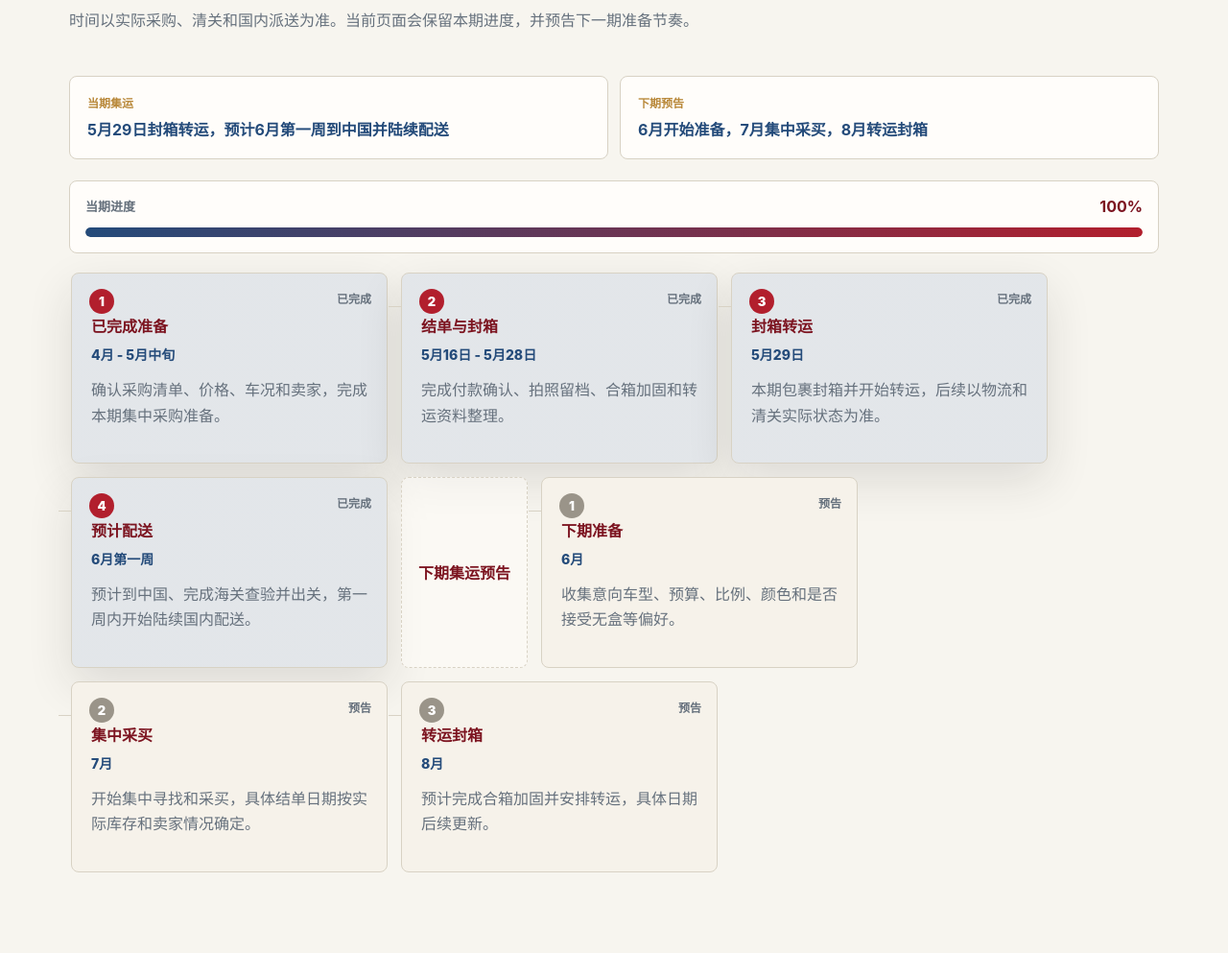
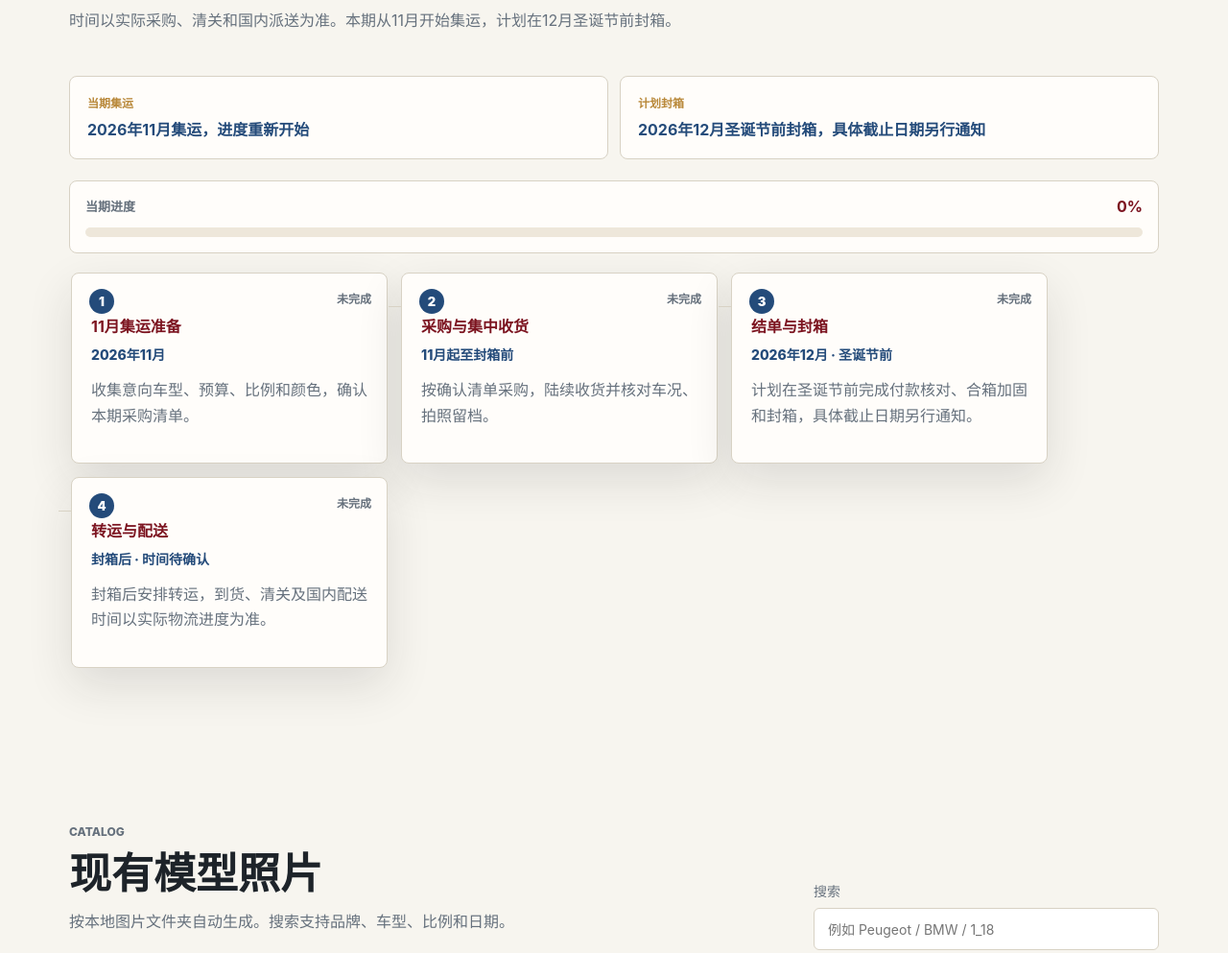
Before and after one commit to Yulei-cn/car-model-website, a website: page index.html in a window 1280 px wide. Shown: the part 860-1853 px from the top of the page at 96% size. Drawn offline with Linux system fonts and the light colour scheme.

Commit message:
Reset shipping progress for November and pre-Christmas packing

```diff
--- a/app.js
+++ b/app.js
@@ -22,65 +22,35 @@ document.querySelector("#year").textContent = new Date().getFullYear();
 const config = {
   currentShipping: [
     {
-      title: "已完成准备",
-      date: "4月 - 5月中旬",
-      text: "确认采购清单、价格、车况和卖家，完成本期集中采购准备。",
-      start: "2026-04-01",
-      end: "2026-05-15",
+      title: "11月集运准备",
+      date: "2026年11月",
+      text: "收集意向车型、预算、比例和颜色，确认本期采购清单。",
+      progress: 0,
+    },
+    {
+      title: "采购与集中收货",
+      date: "11月起至封箱前",
+      text: "按确认清单采购，陆续收货并核对车况、拍照留档。",
+      progress: 0,
     },
     {
       title: "结单与封箱",
-      date: "5月16日 - 5月28日",
-      text: "完成付款确认、拍照留档、合箱加固和转运资料整理。",
-      start: "2026-05-16",
-      end: "2026-05-28",
+      date: "2026年12月 · 圣诞节前",
+      text: "计划在圣诞节前完成付款核对、合箱加固和封箱，具体截止日期另行通知。",
+      progress: 0,
     },
     {
-      title: "封箱转运",
-      date: "5月29日",
-      text: "本期包裹封箱并开始转运，后续以物流和清关实际状态为准。",
-      start: "2026-05-29",
-      end: "2026-05-29",
-    },
-    {
-      title: "预计配送",
-      date: "6月第一周",
-      text: "预计到中国、完成海关查验并出关，第一周内开始陆续国内配送。",
-      start: "2026-06-01",
-      end: "2026-06-07",
+      title: "转运与配送",
+      date: "封箱后 · 时间待确认",
+      text: "封箱后安排转运，到货、清关及国内配送时间以实际物流进度为准。",
+      progress: 0,
     },
   ],
-  nextShipping: [
-    {
-      title: "下期准备",
-      date: "6月",
-      text: "收集意向车型、预算、比例、颜色和是否接受无盒等偏好。",
-    },
-    {
-      title: "集中采买",
-      date: "7月",
-      text: "开始集中寻找和采买，具体结单日期按实际库存和卖家情况确定。",
-    },
-    {
-      title: "转运封箱",
-      date: "8月",
-      text: "预计完成合箱加固并安排转运，具体日期后续更新。",
-    },
-  ],
+  nextShipping: [],
 };
 
-function toDate(value) {
-  return new Date(`${value}T00:00:00`);
-}
-
-function getStageProgress(item, today) {
-  const start = toDate(item.start);
-  const end = toDate(item.end);
-  const day = 24 * 60 * 60 * 1000;
-  const adjustedEnd = new Date(end.getTime() + day);
-  if (today >= adjustedEnd) return 100;
-  if (today < start) return 0;
-  return Math.round(((today - start) / (adjustedEnd - start)) * 100);
+function getStageProgress(item) {
+  return item.progress;
 }
 
 function getStageState(progress) {
@@ -133,7 +103,7 @@ function renderTimeline() {
     )
     .join("");
 
-  timeline.innerHTML = `${current}<li class="timeline-divider">下期集运预告</li>${next}`;
+  timeline.innerHTML = `${current}${next ? '<li class="timeline-divider">下期集运预告</li>' + next : ""}`;
 }
 
 function updateGallery() {
--- a/index.html
+++ b/index.html
@@ -57,17 +57,17 @@
           <p class="eyebrow">Group shipping</p>
           <h2>集运进度</h2>
           <p>
-            时间以实际采购、清关和国内派送为准。当前页面会保留本期进度，并预告下一期准备节奏。
+            时间以实际采购、清关和国内派送为准。本期从11月开始集运，计划在12月圣诞节前封箱。
           </p>
         </div>
         <div class="shipping-summary">
           <div>
             <span>当期集运</span>
-            <strong>5月29日封箱转运，预计6月第一周到中国并陆续配送</strong>
+            <strong>2026年11月集运，进度重新开始</strong>
           </div>
           <div>
-            <span>下期预告</span>
-            <strong>6月开始准备，7月集中采买，8月转运封箱</strong>
+            <span>计划封箱</span>
+            <strong>2026年12月圣诞节前封箱，具体截止日期另行通知</strong>
           </div>
         </div>
         <div class="shipping-progress" aria-label="当期集运总体进度">
```
